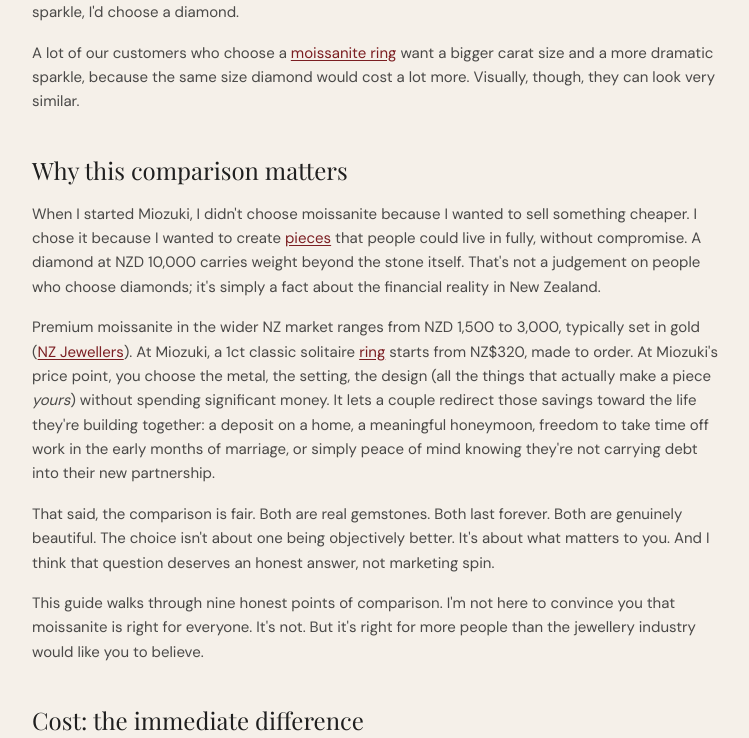
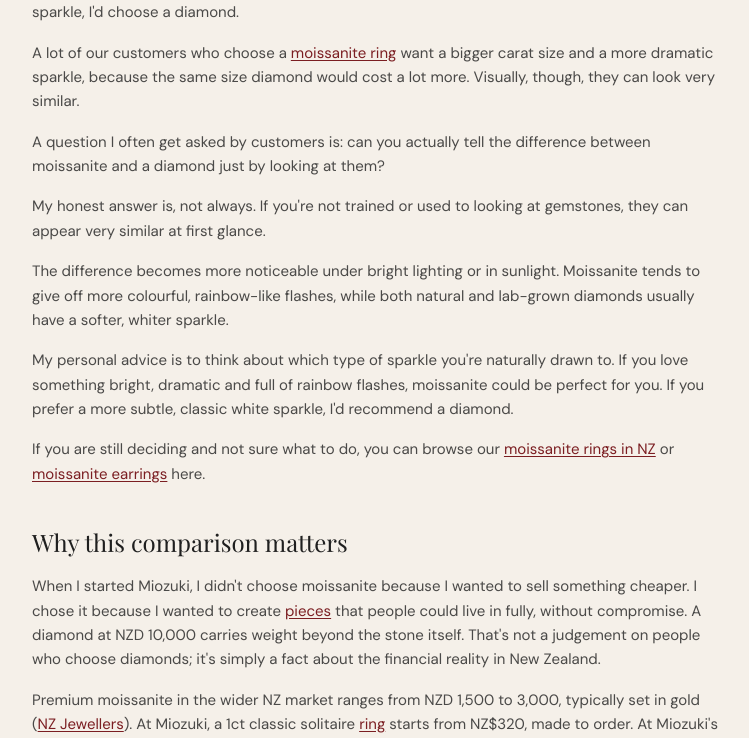
Before and after one commit to reonzpika/miozuki-web, a Next.js app: page /moissanite-guide/moissanite-vs-diamond-nz in a window 1280 px wide. Shown: the part 1020-1758 px from the top of the page, without its empty margins (264-1013 px from the left). Built offline with nearby package versions, Linux system fonts and the light colour scheme; no server answers; a web font is replaced by a local one.

Commit message:
add moissanite sparkle guidance

```diff
--- a/app/moissanite-guide/moissanite-vs-diamond-nz/page.mdx
+++ b/app/moissanite-guide/moissanite-vs-diamond-nz/page.mdx
@@ -28,6 +28,16 @@
 My quick recommendation would be: choose moissanite if you want more rainbow sparkle and a bit more wow factor, I'd go for moissanite. If you prefer a softer, whiter, more natural-looking sparkle, I'd choose a diamond.
 
 A lot of our customers who choose a [moissanite ring](/collections/moissanite-rings) want a bigger carat size and a more dramatic sparkle, because the same size diamond would cost a lot more. Visually, though, they can look very similar.
+
+A question I often get asked by customers is: can you actually tell the difference between moissanite and a diamond just by looking at them?
+
+My honest answer is, not always. If you're not trained or used to looking at gemstones, they can appear very similar at first glance.
+
+The difference becomes more noticeable under bright lighting or in sunlight. Moissanite tends to give off more colourful, rainbow-like flashes, while both natural and lab-grown diamonds usually have a softer, whiter sparkle.
+
+My personal advice is to think about which type of sparkle you're naturally drawn to. If you love something bright, dramatic and full of rainbow flashes, moissanite could be perfect for you. If you prefer a more subtle, classic white sparkle, I'd recommend a diamond.
+
+If you are still deciding and not sure what to do, you can browse our [moissanite rings in NZ](/collections/moissanite-rings) or [moissanite earrings](/collections/moissanite-earrings) here.
 
 ## Why this comparison matters
 
```
